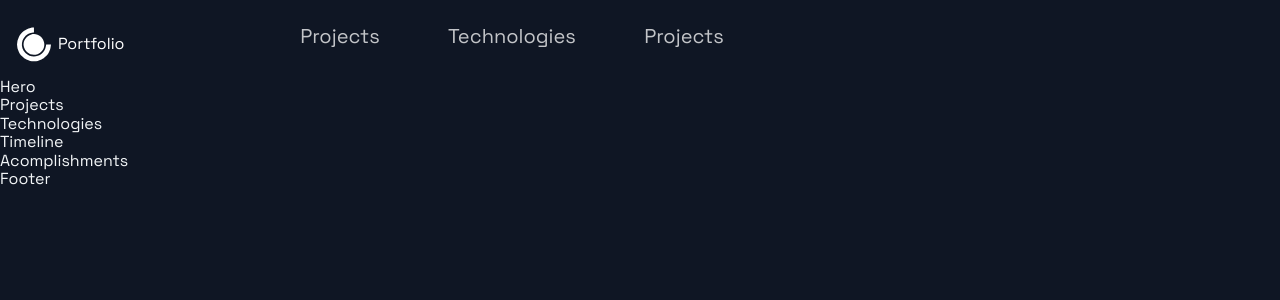
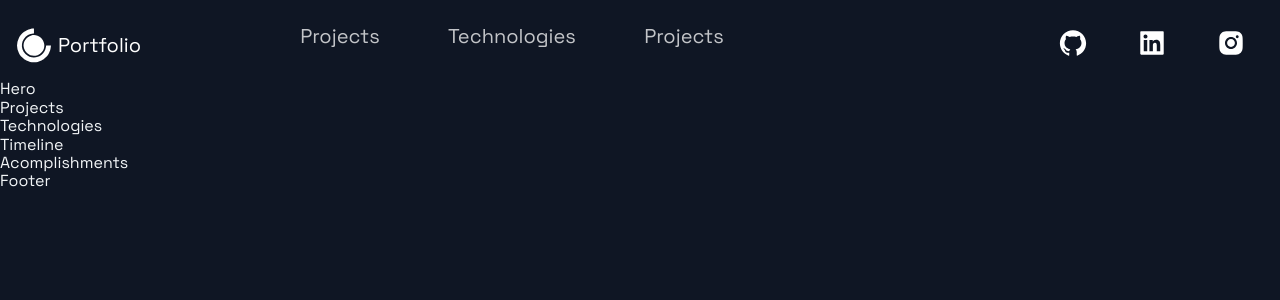
Before and after one commit to Zappyboy/portfolio-zapp, a Next.js app: page / in a window 1280 px wide. Shown: the top 300 px of the page. Built offline with nearby package versions, Linux system fonts and the light colour scheme.

Commit message:
styling header

```diff
--- a/src/components/Header/Header.js
+++ b/src/components/Header/Header.js
@@ -3,14 +3,14 @@
 import { AiFillGithub, AiFillInstagram, AiFillLinkedin } from 'react-icons/ai';
 import { DiCssdeck } from 'react-icons/di';
 
-import { Container, Div1, Div2, Div3, NavLink, SocialIcons } from './HeaderStyles';
+import { Container, Div1, Div2, Div3, NavLink, SocialIcons, Span } from './HeaderStyles';
 
 const Header = () =>  (
   <Container>
     <Div1>
       <Link href="/">
-        <a style={{ display: "flex", alignItems: "center", color: "white" }}>
-          <DiCssdeck size="3em" /> <span>Portfolio</span>
+        <a style={{ display: "flex", alignItems: "center", color: "white", marginBottom: "20;" }}>
+          <DiCssdeck size="3em" /> <Span>Portfolio</Span>
         </a>
       </Link>
     </Div1>
@@ -31,6 +31,17 @@
         </Link>
       </li>
     </Div2>
+    <Div3>
+      <SocialIcons href="https://github.com">
+        <AiFillGithub size="3rem"/>
+      </SocialIcons>
+      <SocialIcons href="https://linkedin.com">
+        <AiFillLinkedin size="3rem"/>
+      </SocialIcons>
+      <SocialIcons href="https://instagram.com">
+        <AiFillInstagram size="3rem"/>
+      </SocialIcons>
+    </Div3>
   </Container>
 );
 
--- a/src/components/Header/HeaderStyles.js
+++ b/src/components/Header/HeaderStyles.js
@@ -17,6 +17,11 @@
     grid-row-gap: 0.5rem;
   }
 `;
+
+export const Span = styled.span`
+  font-size: 2rem;
+`;
+
 export const Div1 = styled.div`
   grid-area: 1 / 1 / 2 / 2;
   display: flex;
```
